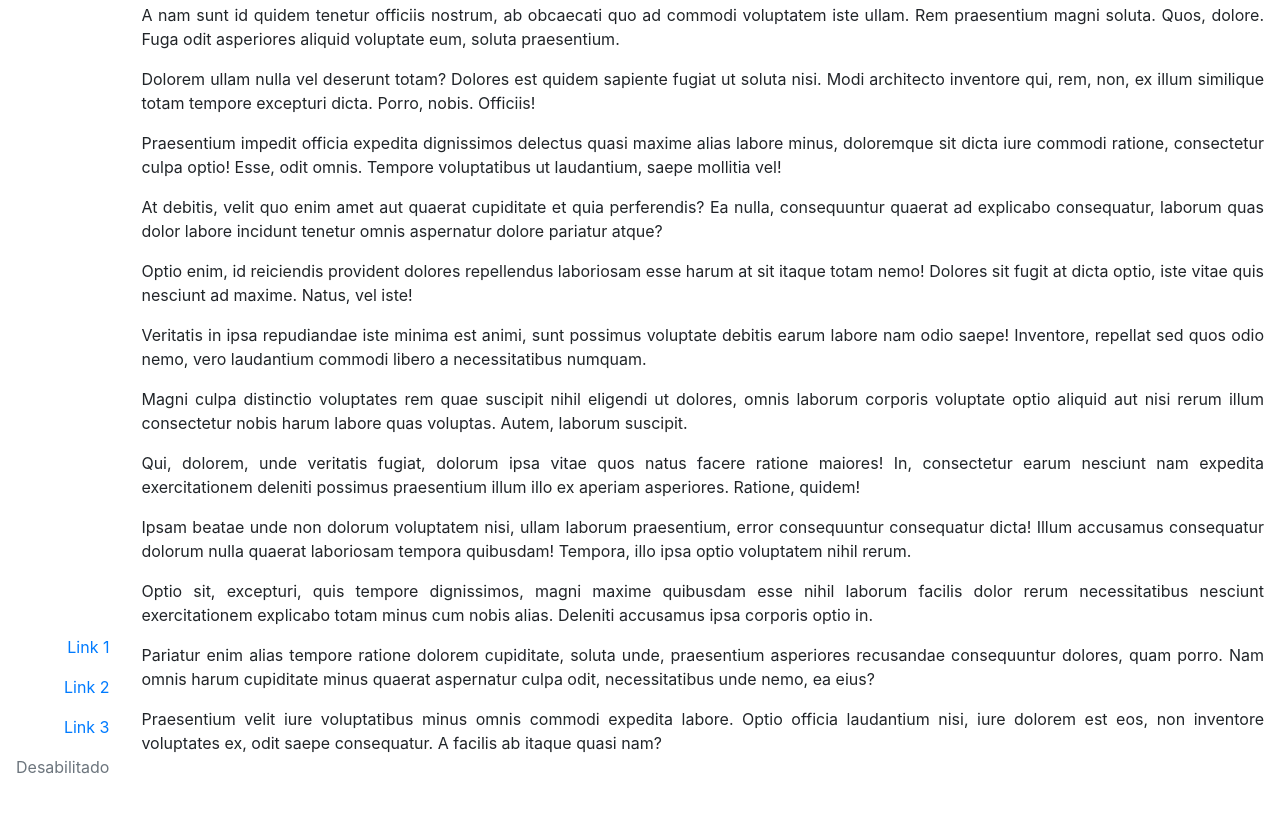
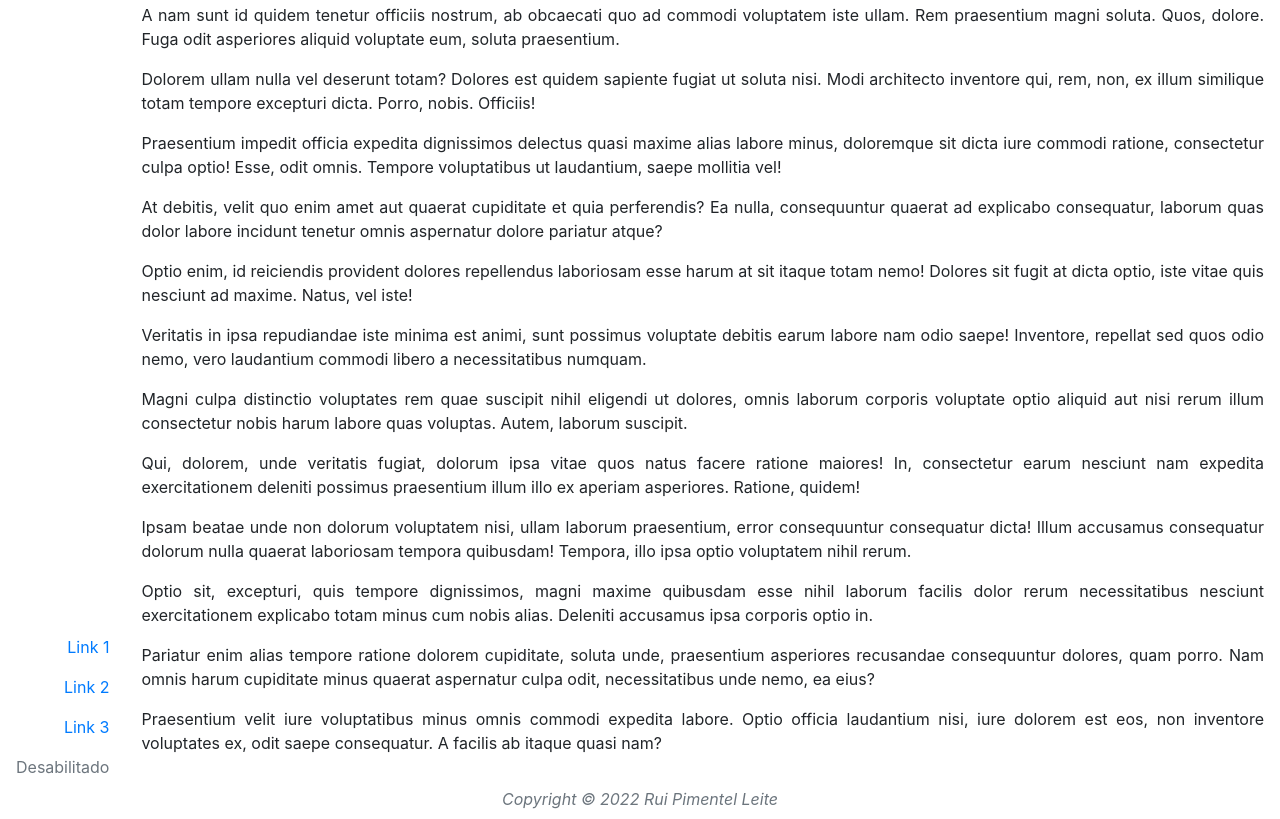
Before and after one commit to utfpr-cefwm/bootstrap4-app-2022-1, a website built with Parcel: page index.html in a window 1280 px wide. Shown: the part 581-1400 px from the top of the page. Before the commit the page ends 1368 px from the top, so only its background shows below. Built offline with nearby package versions, Linux system fonts and the light colour scheme; files whose address does not match are found by name.

Commit message:
Estiliza o rodapé da página.

```diff
--- a/index.html
+++ b/index.html
@@ -107,7 +107,8 @@
         <p>Praesentium velit iure voluptatibus minus omnis commodi expedita labore. Optio officia laudantium nisi, iure dolorem est eos, non inventore voluptates ex, odit saepe consequatur. A facilis ab itaque quasi nam?</p>
       </main>
     </div>
-    <footer class="">
+    <footer class="text-secondary text-center font-italic pb-2">
+      Copyright &copy; 2022 Rui Pimentel Leite
     </footer>
   </div>
 
```
